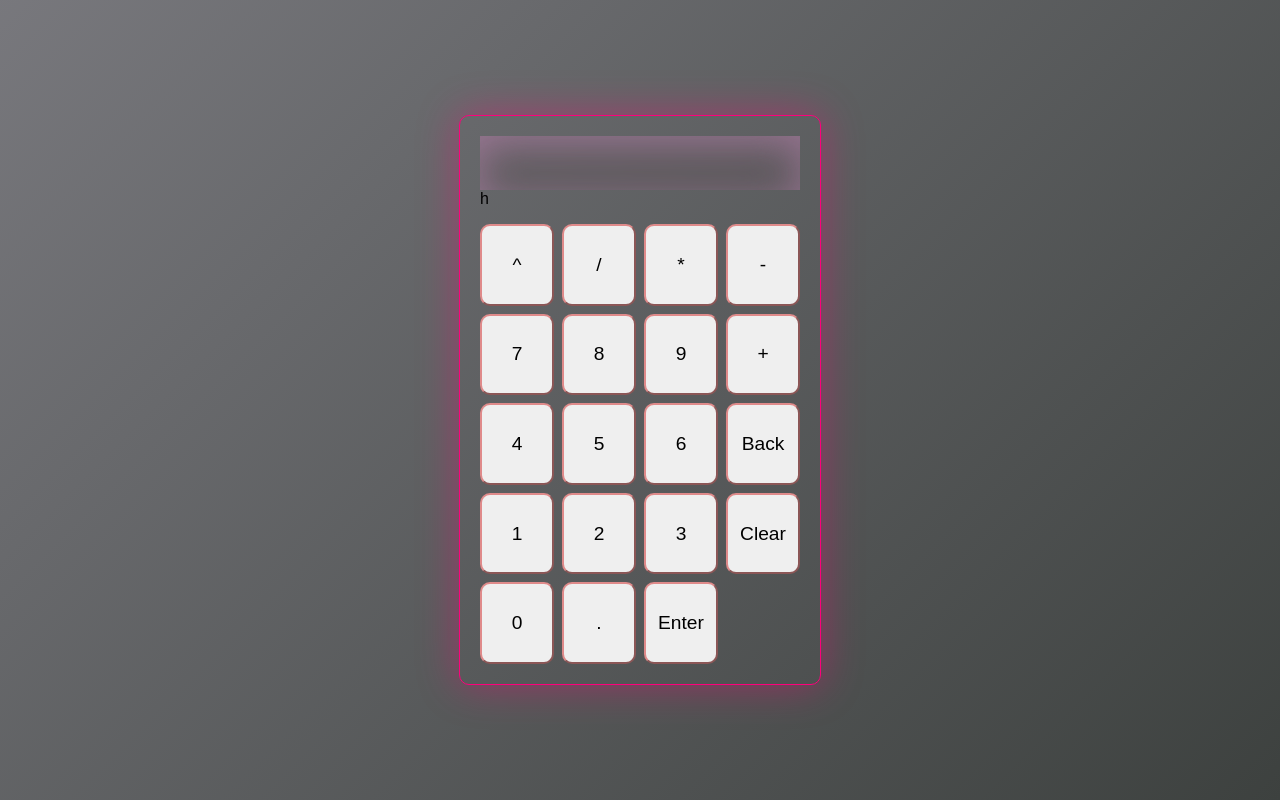
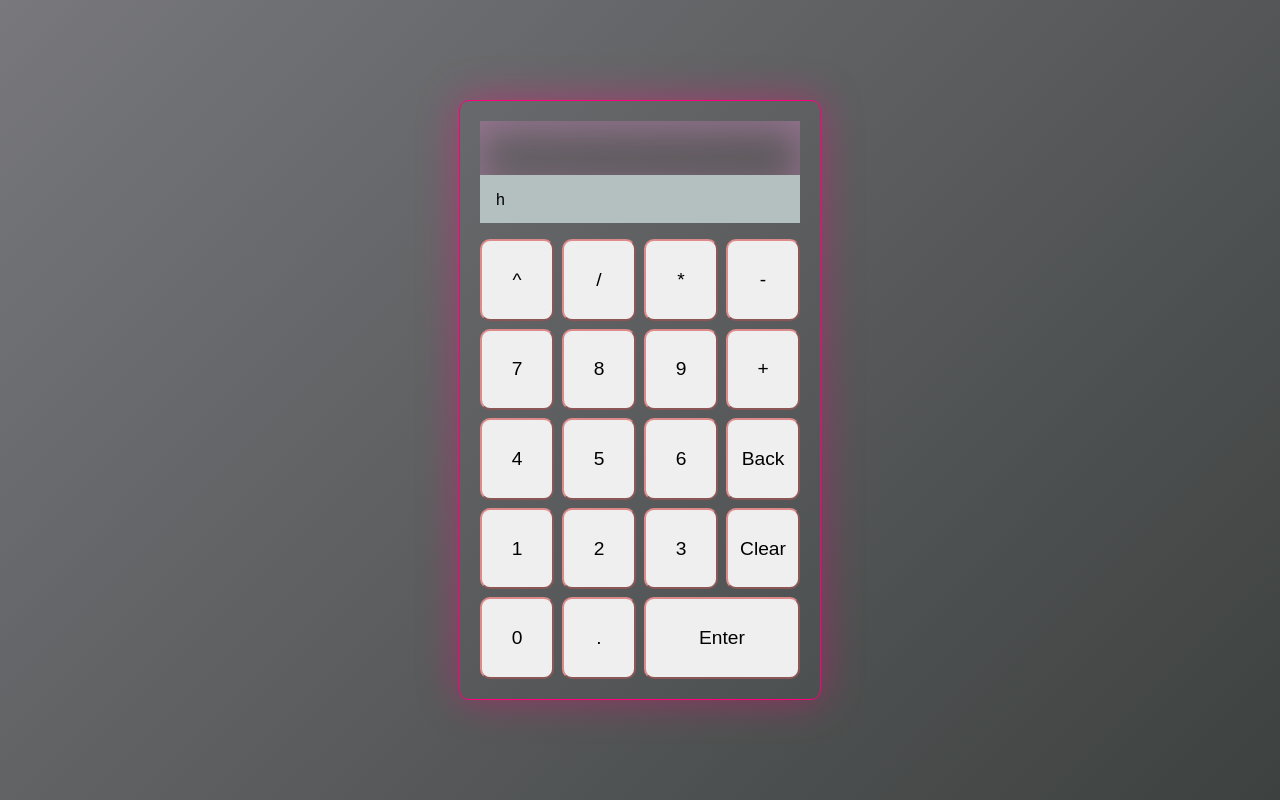
Before and after one commit to Vandana6261/optimized-calculator, a plain HTML site: page index.html in a window 1280 px wide. Drawn offline with Linux system fonts and the light colour scheme.

Commit message:
few twiks

```diff
--- a/style.css
+++ b/style.css
@@ -56,7 +56,7 @@ input {
   text-shadow: 0 10px 15px rgba(0, 234, 255, 0.2);
 }
 
-.result {
+#result {
   width: 25vw;
   height: 3rem;
   padding: 1rem;
@@ -84,3 +84,7 @@ button:hover {
   background-color: rgba(255, 255, 255, 0.3);
   color: rgb(255, 0, 0);
 }
+
+#enter {
+  grid-column: 3/5;
+}
```
